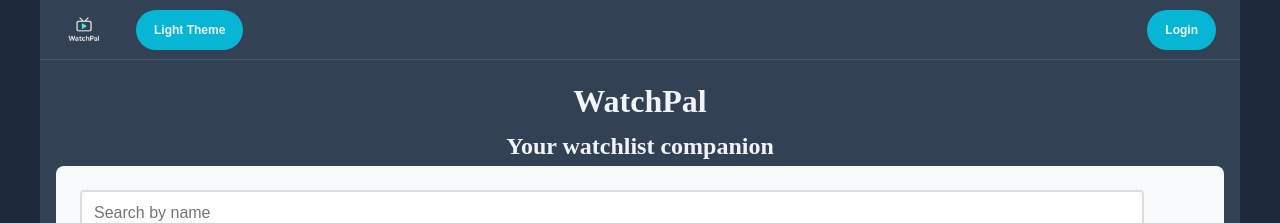
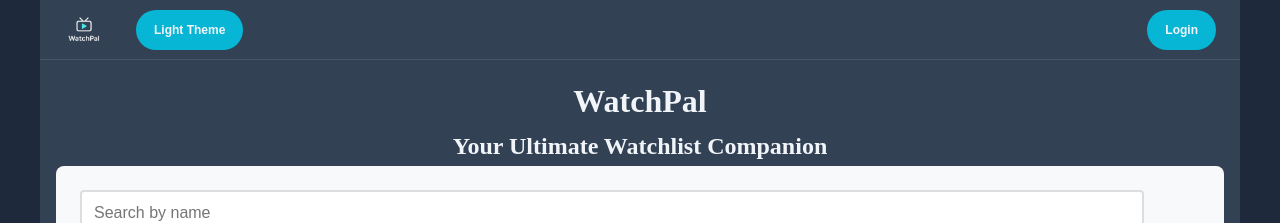
Before and after one commit to MiTOBrien/watchpal, a Vue app: page / in a window 1280 px wide. Shown: the top 223 px of the page. Built offline with nearby package versions, Linux system fonts and the light colour scheme; no server answers.

Commit message:
updates subtitle to first letters capitalized

```diff
--- a/src/views/HomeView.vue
+++ b/src/views/HomeView.vue
@@ -149,7 +149,7 @@ const filteredShows = computed(() => {
   <div class="homeview-container">
     <main class="homeview-content">
       <h1>WatchPal</h1>
-      <h2>Your watchlist companion</h2>
+      <h2>Your Ultimate Watchlist Companion</h2>
       <!-- Search and Filter Section -->
       <div class="search-filters">
         <div class="search-bar">
```
